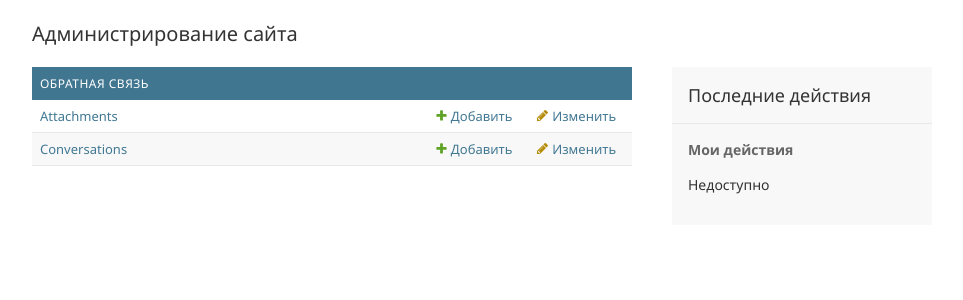
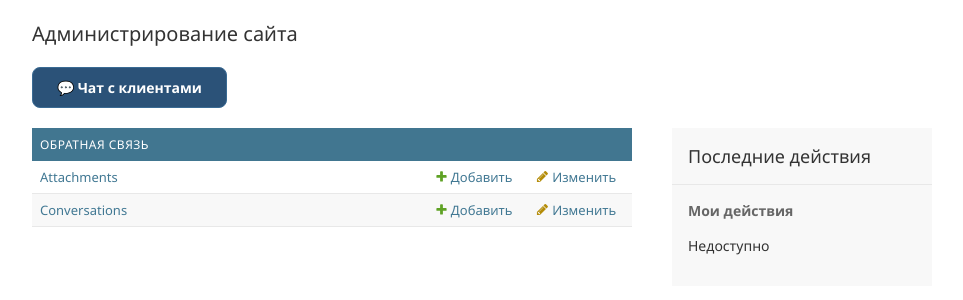
Before and after one commit to LehaCAD/Asset-Manager, a Django app: page /admin/ in a window 1280 px wide. Shown: the part 53-353 px from the top of the page, without its empty margins (8-971 px from the left). Run offline with Django 5.2, Linux system fonts and the light colour scheme; the visitor is signed in with stand-in values (Sample User, id 1); data comes from the database, SQL or seed files in the repository; data that the repository does not hold is empty; parts of the project's set-up code (start-up, migrations or seed data) failed here and were passed over.

Commit message:
fix(feedback): admin inbox — KadrIcon, main page link, unread badge auto-clear
Co-Authored-By: Claude Opus 4.6 (1M context) <noreply@anthropic.com>

```diff
--- a/backend/apps/feedback/admin.py
+++ b/backend/apps/feedback/admin.py
@@ -36,3 +36,6 @@ def inbox_view(request):
         "title": "Входящие — Обратная связь",
     }
     return TemplateResponse(request, "admin/feedback/inbox.html", context)
+
+
+admin.site.index_template = 'admin/custom_index.html'
--- /dev/null
+++ b/backend/templates/admin/custom_index.html
@@ -0,0 +1,10 @@
+{% extends "admin/index.html" %}
+{% block content %}
+<div style="margin-bottom:20px">
+  <a href="/admin/feedback/inbox/"
+     style="display:inline-flex;align-items:center;gap:8px;padding:10px 24px;background:#2B5278;color:#fff;border-radius:8px;text-decoration:none;font-size:14px;font-weight:600;border:1px solid #3A6B94;">
+    &#x1F4AC; Чат с клиентами
+  </a>
+</div>
+{{ block.super }}
+{% endblock %}
```
Also changed, not shown: backend/apps/feedback/templates/admin/feedback/inbox.html (+6 -1 lines).
